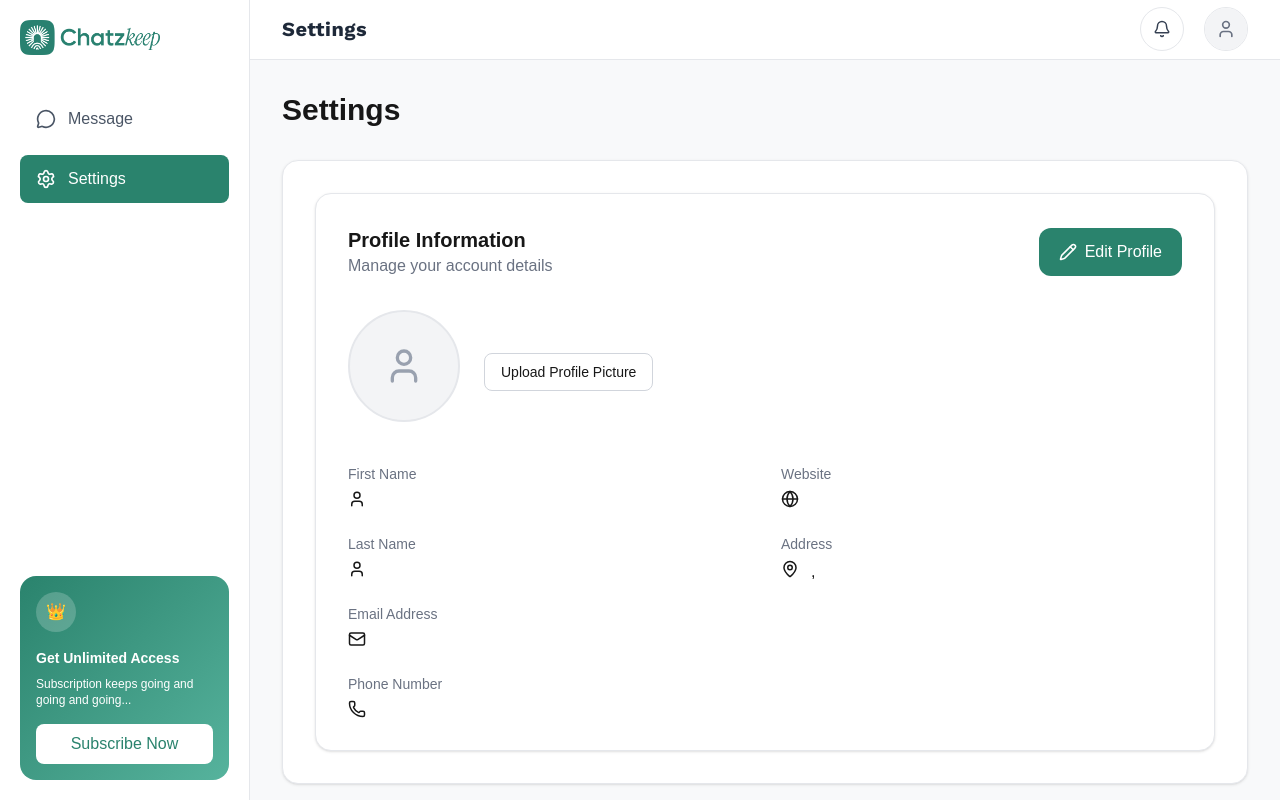
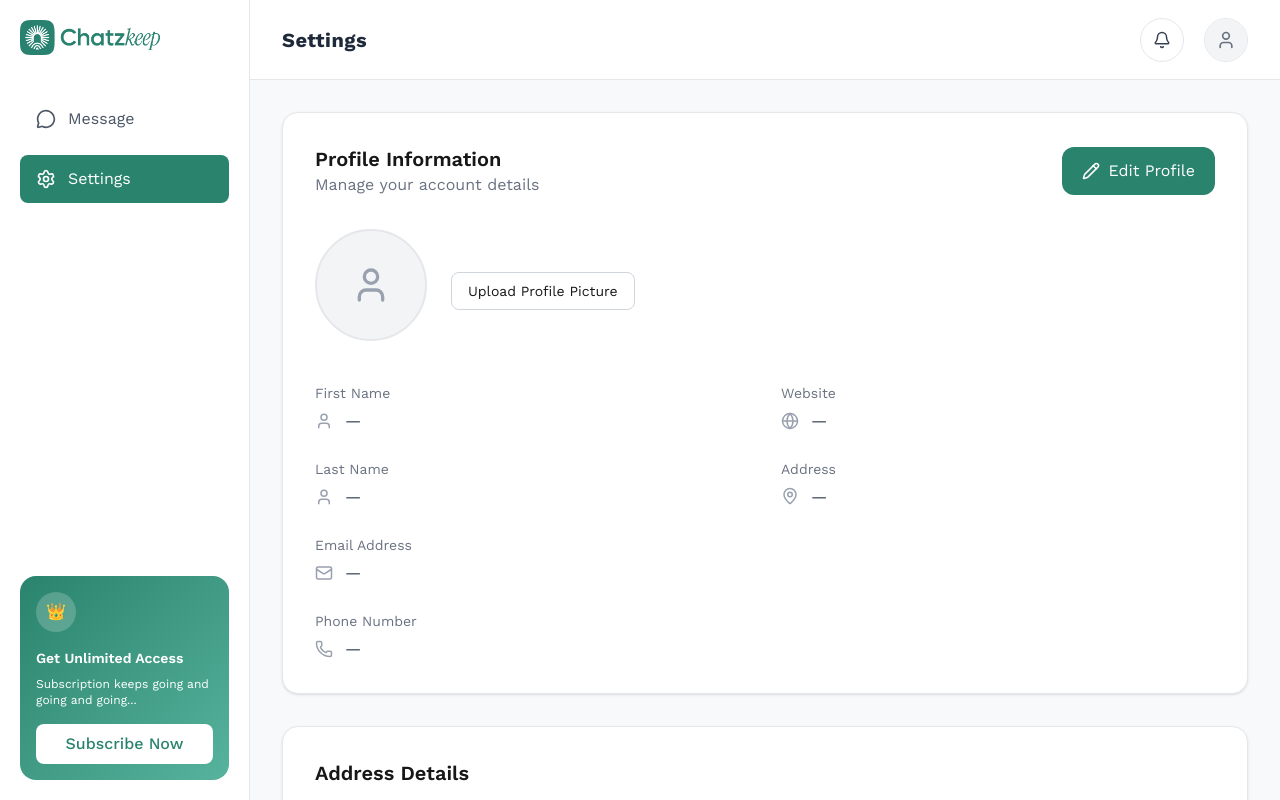
Before and after one commit to sadharuu/ChatzKeep, a Next.js app in the folder frontend/: page /settings in a window 1280 px wide. Built offline with nearby package versions, Linux system fonts and the light colour scheme; no server answers.

Commit message:
font done

```diff
--- a/frontend/src/app/chat/page.jsx
+++ b/frontend/src/app/chat/page.jsx
@@ -116,7 +116,7 @@ export default function ChatPage() {
   };
 
   return (
-    <div className="h-screen bg-[#F8F9FA] flex overflow-hidden">
+    <div className="h-screen bg-[#F8F9FA] font-custom flex overflow-hidden">
       <Sidebar />
 
       <div className="flex flex-col flex-1 overflow-hidden">
--- a/frontend/src/app/settings/page.jsx
+++ b/frontend/src/app/settings/page.jsx
@@ -27,7 +27,6 @@ export default function SettingsPage() {
   const fetchProfile = async () => {
     try {
       const res = await api.get("/user/me");
-
       setUser(res.data.user);
     } catch (error) {
       console.log(error);
@@ -39,18 +38,12 @@ export default function SettingsPage() {
   const handleProfileUpload = async (e) => {
     try {
       const file = e.target.files[0];
-
       if (!file) return;
 
       const formData = new FormData();
-
       formData.append("profile", file);
 
-    const res = await api.put(
-      "/user/upload-profile",
-      formData
-    );
-
+      const res = await api.put("/user/upload-profile", formData);
       setUser(res.data.user);
       window.location.reload();
     } catch (error) {
@@ -60,61 +53,48 @@ export default function SettingsPage() {
 
   if (loading) {
     return (
-      <div className="h-screen flex items-center justify-center">
+      <div className="h-screen font-custom flex items-center justify-center">
         Loading...
       </div>
     );
   }
 
   return (
-    <div className="h-screen flex bg-[#f8f9fa]">
-
+    <div className="h-screen font-custom flex bg-[#f8f9fa]">
       {/* Sidebar */}
       <Sidebar />
 
-      {/* Main Content */}
-      <div className="flex-1 flex flex-col">
+      {/* Main Content Layout Block */}
+      <div className="flex-1 flex flex-col h-full overflow-hidden">
 
+        {/* Top Navbar Component (Handles page titles efficiently) */}
         <TopNavbar />
+
         <input type="file" hidden ref={fileRef} onChange={handleProfileUpload}/>
-        <div className="p-8 overflow-y-auto">
 
-          <h1 className="text-3xl font-semibold mb-8">
-            Settings
-          </h1>
+        {/* Scrollable Workspace Container */}
+        <div className="p-8 overflow-y-auto flex-1">
 
-          {/* Profile Card */}
+          {/* Profile Card Workspace Container */}
           <div className="bg-white rounded-2xl border border-gray-200 shadow-sm p-8">
-
-
-
-            {/* Profile Card */}
-<div className="bg-white rounded-2xl border border-gray-200 shadow-sm p-8">
-
             <div className="flex justify-between items-center mb-8">
-
               <div>
                 <h2 className="text-xl font-semibold">
                   Profile Information
                 </h2>
-
                 <p className="text-gray-500">
                   Manage your account details
                 </p>
               </div>
 
-    <button
-      className="flex items-center gap-2 bg-[#2A836D] text-white px-5 py-3 rounded-xl hover:bg-[#236d5a]"
-    >
+              <button className="flex items-center gap-2 bg-[#2A836D] text-white px-5 py-3 rounded-xl hover:bg-[#236d5a]">
                 <Pencil size={18} />
                 Edit Profile
               </button>
-
             </div>
 
-  {/* Profile Picture */}
+            {/* Profile Picture Upload Bar */}
             <div className="flex items-center gap-6 mb-10">
-
               {user?.profile ? (
                 <img
                   src={user.profile}
@@ -131,11 +111,9 @@ export default function SettingsPage() {
                 <h3 className="font-semibold text-lg">
                   {user?.firstName} {user?.lastName}
                 </h3>
-
                 <p className="text-gray-500">
                   {user?.email}
                 </p>
-
                 <button
                   onClick={() => fileRef.current.click()}
                   className="mt-3 px-4 py-2 border border-gray-300 rounded-lg text-sm hover:bg-gray-50"
@@ -143,148 +121,102 @@ export default function SettingsPage() {
                   Upload Profile Picture
                 </button>
               </div>
-
             </div>
 
-  {/* Profile Grid */}
+            {/* Profile Grid Field Mapping */}
             <div className="grid md:grid-cols-2 gap-8">
-
               <div className="space-y-6">
-
                 <div>
-        <label className="text-sm text-gray-500">
-          First Name
-        </label>
-
+                  <label className="text-sm text-gray-500">First Name</label>
                   <div className="flex items-center gap-3 mt-1">
-          <User size={18} />
-          <p>{user?.firstName}</p>
+                    <User size={18} className="text-gray-400" />
+                    <p className="text-gray-700">{user?.firstName || "—"}</p>
                   </div>
                 </div>
 
                 <div>
-        <label className="text-sm text-gray-500">
-          Last Name
-        </label>
-
+                  <label className="text-sm text-gray-500">Last Name</label>
                   <div className="flex items-center gap-3 mt-1">
-          <User size={18} />
-          <p>{user?.lastName}</p>
+                    <User size={18} className="text-gray-400" />
+                    <p className="text-gray-700">{user?.lastName || "—"}</p>
                   </div>
                 </div>
 
                 <div>
-        <label className="text-sm text-gray-500">
-          Email Address
-        </label>
-
+                  <label className="text-sm text-gray-500">Email Address</label>
                   <div className="flex items-center gap-3 mt-1">
-          <Mail size={18} />
-          <p>{user?.email}</p>
+                    <Mail size={18} className="text-gray-400" />
+                    <p className="text-gray-700">{user?.email || "—"}</p>
                   </div>
                 </div>
 
                 <div>
-        <label className="text-sm text-gray-500">
-          Phone Number
-        </label>
-
+                  <label className="text-sm text-gray-500">Phone Number</label>
                   <div className="flex items-center gap-3 mt-1">
-          <Phone size={18} />
-          <p>{user?.phone}</p>
+                    <Phone size={18} className="text-gray-400" />
+                    <p className="text-gray-700">{user?.phone || "—"}</p>
+                  </div>
                 </div>
               </div>
 
-    </div>
-
               <div className="space-y-6">
-
                 <div>
-        <label className="text-sm text-gray-500">
-          Website
-        </label>
-
+                  <label className="text-sm text-gray-500">Website</label>
                   <div className="flex items-center gap-3 mt-1">
-          <Globe size={18} />
-          <p>{user?.website}</p>
+                    <Globe size={18} className="text-gray-400" />
+                    <p className="text-gray-700">{user?.website || "—"}</p>
                   </div>
                 </div>
 
                 <div>
-        <label className="text-sm text-gray-500">
-          Address
-        </label>
-
+                  <label className="text-sm text-gray-500">Address</label>
                   <div className="flex items-start gap-3 mt-1">
-          <MapPin size={18} />
-
-          <div>
-            <p>{user?.address}</p>
-            <p>
-              {user?.city}, {user?.state}
-            </p>
-            <p>{user?.pincode}</p>
+                    <MapPin size={18} className="text-gray-400 mt-0.5" />
+                    <div className="text-gray-700">
+                      <p>{user?.address || "—"}</p>
+                      {(user?.city || user?.state) && (
+                        <p>{user?.city}{user?.city && user?.state ? ", " : ""}{user?.state}</p>
+                      )}
+                      {user?.pincode && <p>{user?.pincode}</p>}
+                    </div>
+                  </div>
                 </div>
               </div>
             </div>
 
           </div>
 
-  </div>
-
-</div>
-
-          </div>
-
           {/* Address Section */}
           <div className="bg-white rounded-2xl border border-gray-200 shadow-sm p-8 mt-8">
-
             <h2 className="text-xl font-semibold mb-6">
               Address Details
             </h2>
 
             <div className="grid md:grid-cols-2 gap-6">
-
               <div>
-                <p className="text-gray-500 text-sm">
-                  Street Address
-                </p>
-
-                <p>{user?.address}</p>
+                <p className="text-gray-500 text-sm">Street Address</p>
+                <p className="text-gray-700 font-medium mt-1">{user?.address || "—"}</p>
               </div>
 
               <div>
-                <p className="text-gray-500 text-sm">
-                  City
-                </p>
-
-                <p>{user?.city}</p>
+                <p className="text-gray-500 text-sm">City</p>
+                <p className="text-gray-700 font-medium mt-1">{user?.city || "—"}</p>
               </div>
 
               <div>
-                <p className="text-gray-500 text-sm">
-                  State
-                </p>
-
-                <p>{user?.state}</p>
+                <p className="text-gray-500 text-sm">State</p>
+                <p className="text-gray-700 font-medium mt-1">{user?.state || "—"}</p>
               </div>
 
               <div>
-                <p className="text-gray-500 text-sm">
-                  Pincode
-                </p>
-
-                <p>{user?.pincode}</p>
+                <p className="text-gray-500 text-sm">Pincode</p>
+                <p className="text-gray-700 font-medium mt-1">{user?.pincode || "—"}</p>
+              </div>
+            </div>
           </div>
 
         </div>
-
       </div>
-
-        </div>
-
-      </div>
-
     </div>
   );
 }
```
Lines whose indentation alone changed are shown as unchanged.
